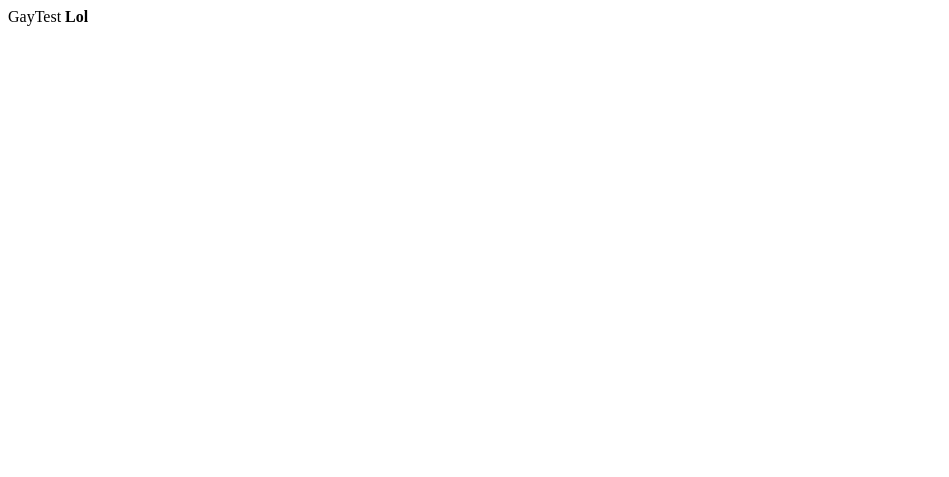
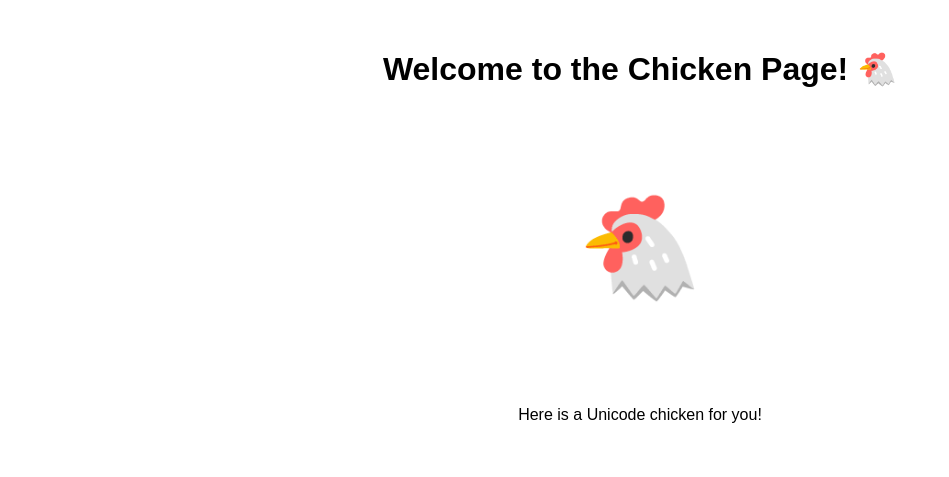
Before and after one commit to Armannar/PeProject, a plain HTML site: page index.html in a window 1280 px wide. Shown: the whole page, without its empty margins (0-949 px from the left). Drawn offline with Linux system fonts and the light colour scheme.

Commit message:
update chicken index

```diff
--- a/index.html
+++ b/index.html
@@ -1,8 +1,23 @@
+<!DOCTYPE html>
+<html lang="en">
 <head>
-  GayTest
+    <meta charset="UTF-8">
+    <meta name="viewport" content="width=device-width, initial-scale=1.0">
+    <title>Chicken Emoji Page</title>
+    <style>
+        body {
+            font-family: Arial, sans-serif;
+            text-align: center;
+            margin: 50px;
+        }
+        .emoji {
+            font-size: 100px;
+        }
+    </style>
 </head>
 <body>
-  <b>
-    Lol
-  </b>
+    <h1>Welcome to the Chicken Page! 🐔</h1>
+    <p class="emoji">🐔</p>
+    <p>Here is a Unicode chicken for you!</p>
 </body>
+</html>
```
